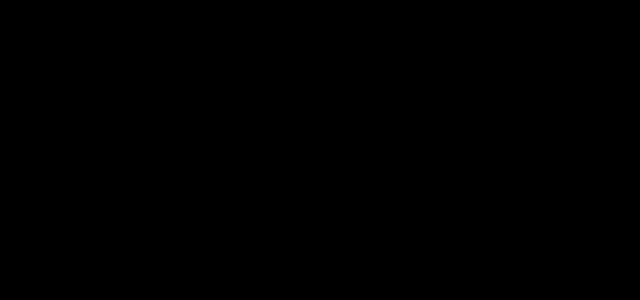
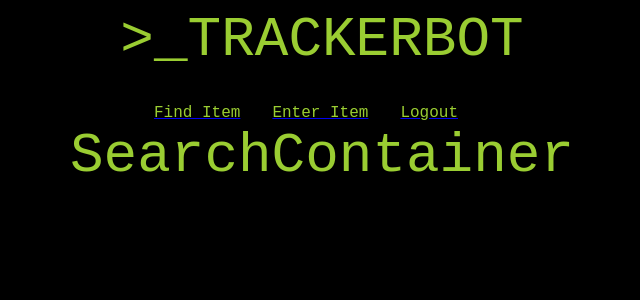
Before and after one commit to JCGuest/trackerbot-heroku, a React (Create React App) app in the folder client/: page /enter_item in a window 1280 px wide. Shown: the top 300 px of the page, without its empty margins (318-958 px from the left). Built offline with nearby package versions, Linux system fonts and the light colour scheme.

Commit message:
routing for search and track

```diff
--- a/client/src/components/Home.js
+++ b/client/src/components/Home.js
@@ -1,13 +1,12 @@
 import React from 'react';
 // import '../styles/home.css';
 import { NavLink } from 'react-router-dom'
+import Logo from './Logo'
 
 const Home = () => {
     return (
         <div className='homediv'>
-            <div className='logo'>
-                <h4>>_TRACKERBOT</h4>
-            </div>
+            <Logo/>
             <NavLink to='/login'><button className='loginbtn'>Login</button></NavLink>
             <NavLink to='/signup'><button className='signupbtn'>Signup</button></NavLink>
         </div>
--- a/client/src/components/Logo.js
+++ b/client/src/components/Logo.js
@@ -8,3 +8,5 @@
         </div>
     )
 };
+
+export default Logo;
--- a/client/src/components/Menu.js
+++ b/client/src/components/Menu.js
@@ -1,30 +1,20 @@
 import React from 'react';
-import Login from '../components/Login';
-import Home from '../components/Home';
-import Signup from '../components/Signup';
+// import Login from '../components/Login';
+// import Home from '../components/Home';
+// import Signup from '../components/Signup';
 import Navbar from '../components/Navbar';
-import SearchContainer from '../containers/SearchContainer'
+// import SearchContainer from '../containers/SearchContainer'
 import '../styles/login.css';
-import { BrowserRouter as Router, Route, Switch } from 'react-router-dom'
-
+import { BrowserRouter as Router} from 'react-router-dom'
+import Logo from './Logo'
 
 const Menu = (props) => {
-
+// debugger
     return (
         <div>
-            <div className='logo'>
-                >_TRACKERBOT
-            </div>
-        <div>
-        <Router>
-        <Navbar logoutUser={props.logoutUser}/>
-            <Switch>
-                <Route exact path="/enter_item" render={ props => (<SearchContainer {...props} user={props.user}/> )} />
-        </Switch>
-        </Router>
+            <Logo/>
+            <Navbar logoutUser={props.logoutUser}/>
     </div>
-    )
-        </div>
     )
 };
 
--- a/client/src/components/Navbar.js
+++ b/client/src/components/Navbar.js
@@ -1,8 +1,8 @@
 import React from 'react';
 import axios from 'axios';
-import { NavLink, Route} from 'react-router-dom';
+import { NavLink } from 'react-router-dom';
 import '../styles/login.css'
-import SearchContainer from '../containers/SearchContainer'
+// import SearchContainer from '../containers/SearchContainer'
 
 const Navbar = (props) =>  {
     function logout() {
@@ -10,13 +10,13 @@
         {withCredentials: true})
         .then(resp => props.logoutUser(false, {}))
     };
-
+// debugger
     return (
         <div>
             <div className='navbar'>
-                <NavLink to='/track'><span className='text'>Find Item</span></NavLink>
-                <NavLink to='/enter_item' exact ><span className='text' >Enter Item</span></NavLink>
-                <Route to='/' onClick={() => {logout()}} exact><span className='text'>Logout</span></Route>
+                <NavLink to='/tracker'><span className='text'>Find Item</span></NavLink>
+                <NavLink to='/enter_item'><span className='text' >Enter Item</span></NavLink>
+                <NavLink to='/' onClick={() => {logout()}} exact><span className='text'>Logout</span></NavLink>
             </div>
         </div>
         )
--- a/client/src/containers/SearchContainer.js
+++ b/client/src/containers/SearchContainer.js
@@ -1,9 +1,13 @@
 import React from 'react';
+import Logo from '../components/Logo'
+import Navbar from '../components/Navbar'
 
 const SearchContainer = (props) => {
     return (
-        <div className='logo'>
-            {props.user.username}
+        <div>
+            <Logo/>
+            <Navbar/>
+            <div className='logo'>SearchContainer</div>
         </div>
     )
 
```
